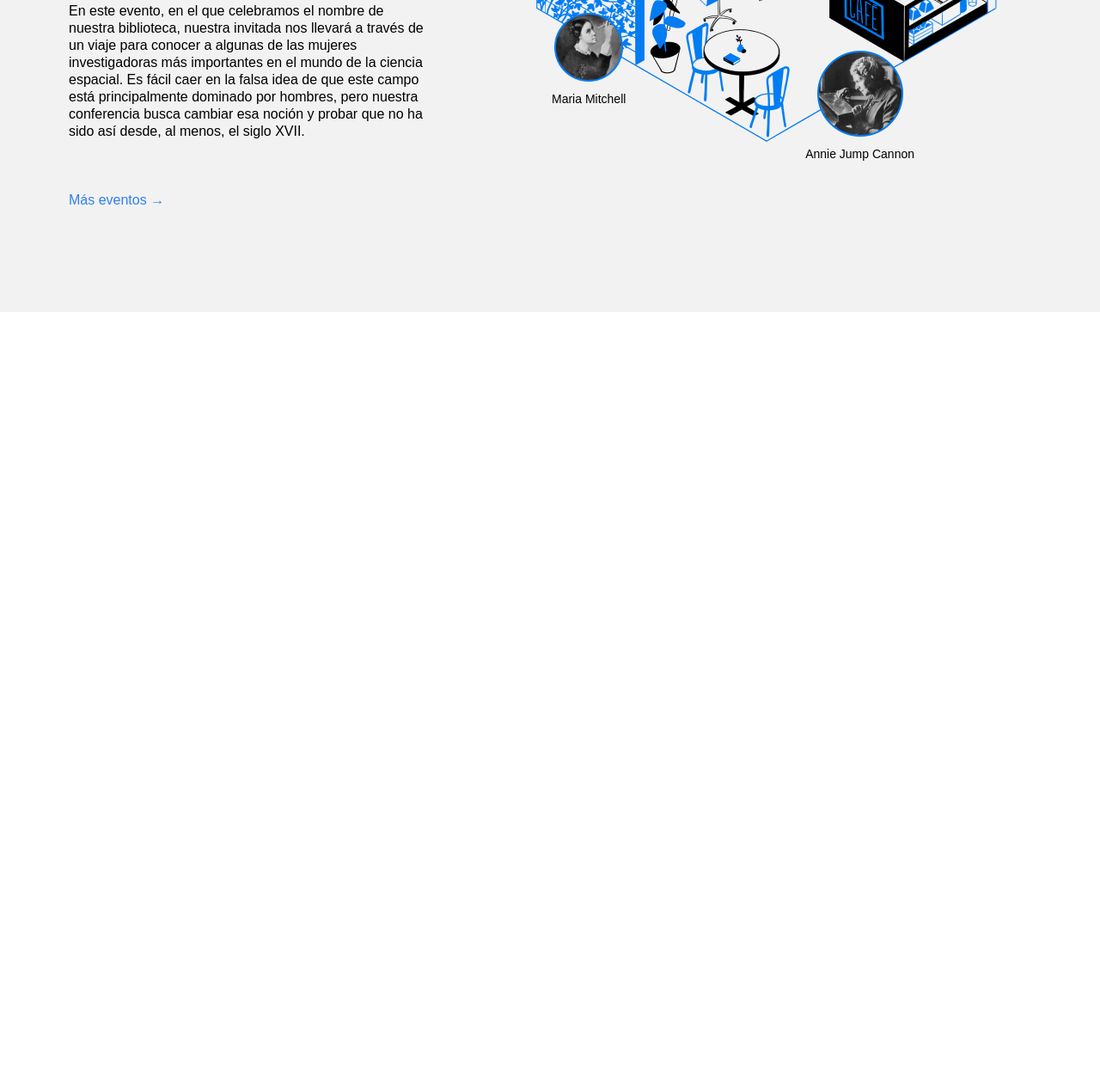
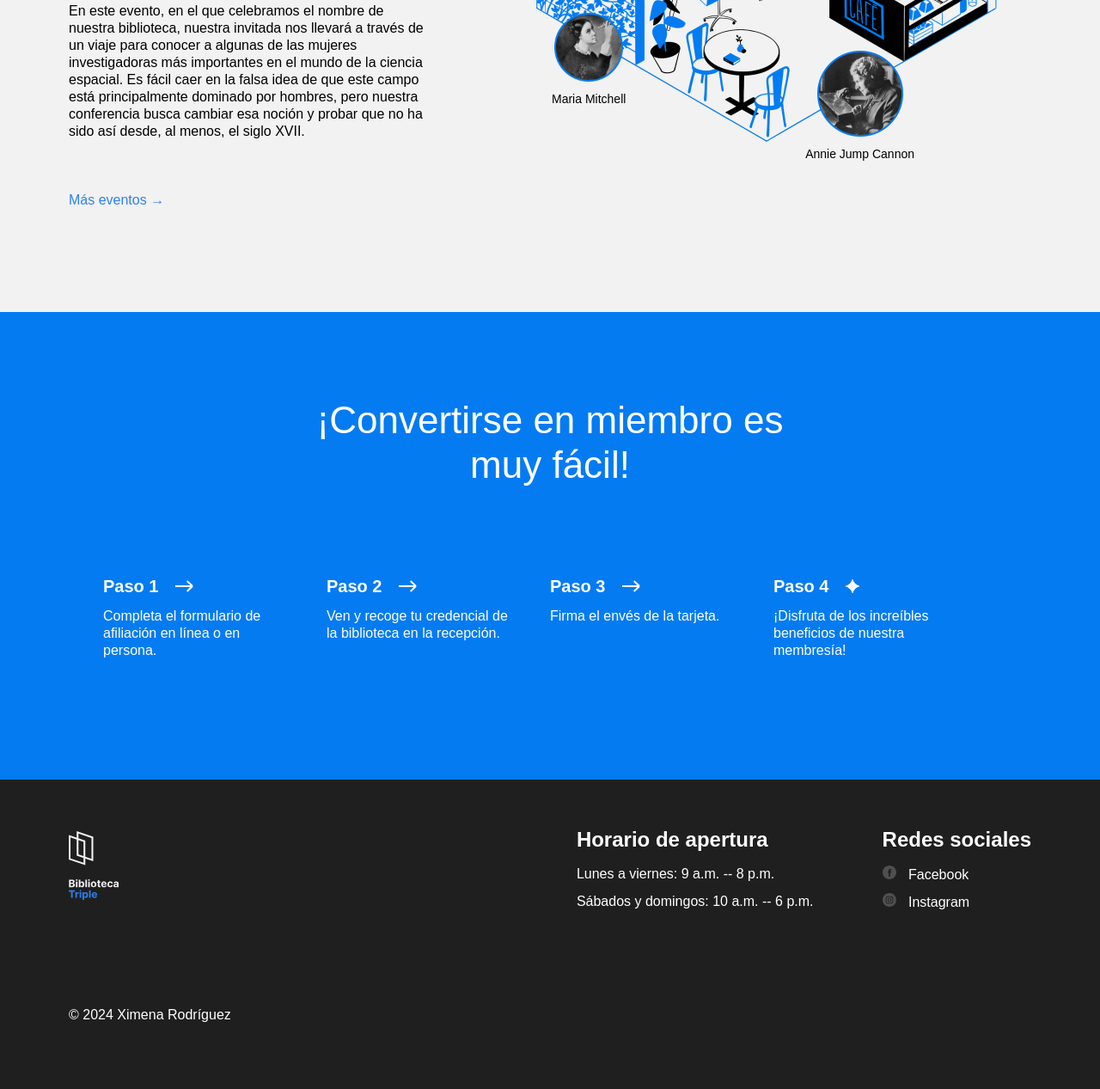
Before and after one commit to Ximerm/web_project_library, a plain HTML site: page index.html in a window 1280 px wide. Shown: the part 2575-3842 px from the top of the page at 86% size. Before the commit the page ends 2938 px from the top, so only its background shows below. Drawn offline with Linux system fonts and the light colour scheme.

Commit message:
Update project for third submission

```diff
--- a/index.html
+++ b/index.html
@@ -31,10 +31,10 @@
               <a class="nav__link" href="#events">Eventos</a>
             </li>
             <li>
-              <a class="nav__link" href="#">Conviértete en miembro</a>
+              <a class="nav__link" href="#membership">Conviértete en miembro</a>
             </li>
             <li>
-              <a class="nav__link" href="#">Contactos</a>
+              <a class="nav__link" href="#footer">Contactos</a>
             </li>
           </ul>
         </nav>
@@ -223,7 +223,117 @@
             </div>
           </div>
         </section>
+
+        <section class="membership" id="membership">
+          <h2 class="membership__title">
+            ¡Convertirse en miembro es muy fácil!
+          </h2>
+          <ul class="membership__steps">
+            <li class="step">
+              <h3 class="step__title">
+                Paso 1
+                <img
+                  src="./images/icon_step_forward.svg"
+                  alt="icon forward"
+                  class="step__icon"
+                />
+              </h3>
+              <p class="step__description">
+                Completa el formulario de afiliación en línea o en persona.
+              </p>
+            </li>
+            <li class="step">
+              <h3 class="step__title">
+                Paso 2
+                <img
+                  src="./images/icon_step_forward.svg"
+                  alt="icon forward"
+                  class="step__icon"
+                />
+              </h3>
+              <p class="step__description">
+                Ven y recoge tu credencial de la biblioteca en la recepción.
+              </p>
+            </li>
+            <li class="step">
+              <h3 class="step__title">
+                Paso 3
+                <img
+                  src="./images/icon_step_forward.svg"
+                  alt="icon forward"
+                  class="step__icon"
+                />
+              </h3>
+              <p class="step__description">Firma el envés de la tarjeta.</p>
+            </li>
+            <li class="step">
+              <h3 class="step__title">
+                Paso 4
+                <img
+                  src="./images/icon_step_finish.svg"
+                  alt="icon finish"
+                  class="step__icon"
+                />
+              </h3>
+              <p class="step__description">
+                ¡Disfruta de los increíbles beneficios de nuestra membresía!
+              </p>
+            </li>
+          </ul>
+        </section>
       </main>
+
+      <footer class="footer" id="footer">
+        <div class="footer__columns">
+          <div class="footer__column">
+            <img
+              src="./images/logo_white.svg"
+              alt="Logotipo Fondo Blanco de la Biblioteca Triple Peaks"
+              class="footer__logo"
+            />
+          </div>
+          <div class="footer__column footer__column_content_hours">
+            <h2 class="footer__column-heading">Horario de apertura</h2>
+            <ul class="footer__list">
+              <li class="footer__list-item">
+                Lunes a viernes: 9 a.m. -- 8 p.m.
+              </li>
+              <li class="footer__list-item">
+                Sábados y domingos: 10 a.m. -- 6 p.m.
+              </li>
+            </ul>
+          </div>
+
+          <div class="footer__column_content_social">
+            <h2 class="footer__column-heading">Redes sociales</h2>
+            <ul class="footer__list">
+              <li class="footer__list-item">
+                <a class="footer__column-link" href="#">
+                  <img
+                    src="./images/facebook_white.svg"
+                    alt="Logo Facebook"
+                    class="footer__social-icon"
+                  />
+                </a>
+                <a class="footer__column-link" href="#"> Facebook </a>
+              </li>
+              <li class="footer__list-item">
+                <a class="footer__column-link" href="#">
+                  <img
+                    src="./images/instagram_white.svg"
+                    alt="Logo Instagram"
+                    class="footer__social-icon"
+                  />
+                </a>
+                <a class="footer__column-link" href="#"> Instagram </a>
+              </li>
+            </ul>
+          </div>
+        </div>
+        <div class="footer__copyright">
+          <p>© 2024 Ximena Rodríguez</p>
+        </div>
+      </footer>
     </div>
   </body>
 </html>
--- a/styles/style.css
+++ b/styles/style.css
@@ -294,3 +294,104 @@ ul {
   font-size: 14px;
   margin: 0;
 }
+
+.membership {
+  padding: 100px 0 140px;
+  background-color: #057bf2;
+  color: #ffffff;
+}
+
+.membership__title {
+  max-width: 574px;
+  margin: 0 auto;
+  text-align: center;
+  font-size: 44px;
+  font-weight: 500;
+  line-height: 52px;
+}
+
+.membership__steps {
+  list-style-type: none;
+  padding: 0;
+  margin: 100px 0 0;
+  justify-content: center;
+}
+
+.step {
+  flex-basis: 220px;
+  padding-right: 40px;
+}
+
+.step__title {
+  margin: 0;
+  font-size: 20px;
+  line-height: 30px;
+  font-weight: 700;
+  display: flex;
+  align-items: center;
+}
+
+.step__icon {
+  margin-left: 20px;
+}
+
+.step__description {
+  margin: 10px 0 0;
+}
+
+.footer {
+  box-sizing: border-box;
+  background-color: #1f1f1f;
+  color: #ffffff;
+  padding: 60px 80px;
+}
+
+.footer__columns {
+  display: flex;
+  flex-flow: row wrap;
+}
+
+.footer__column_content_hours {
+  margin-left: auto;
+}
+
+.footer__column_content_social {
+  margin-left: 80px;
+}
+
+.footer__logo {
+  height: 80px;
+  width: 58px;
+}
+
+.footer__column-heading {
+  margin-top: 0;
+  margin-bottom: 20px;
+}
+
+.footer__list {
+  list-style-type: none;
+  padding: 0;
+  margin: 0;
+  flex-direction: column;
+}
+
+.footer__list-item {
+  margin-bottom: 16px;
+  height: 16px;
+}
+
+.footer__column-link {
+  color: white;
+  text-decoration: none;
+}
+
+.footer__social-icon {
+  height: 16px;
+  width: 16px;
+  margin-right: 10px;
+}
+
+.footer__copyright {
+  margin-top: 100px;
+}
```
